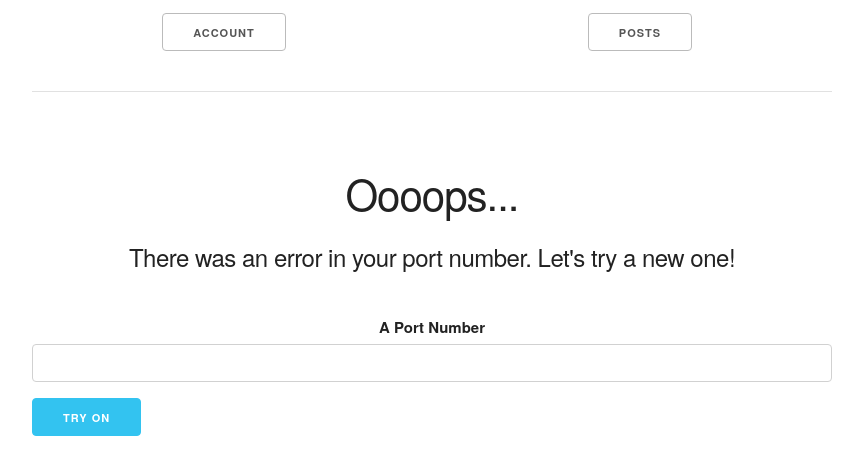
After one commit to Denittka/EqSoc, a Flask app: page /set_port in a window 1280 px wide. The commit adds this page. Shown: the top 475 px of the page, without its empty margins (208-1071 px from the left). Run offline with Flask 2, Linux system fonts and the light colour scheme.

Commit message:
Adding peers and setting port Catching port errors

```diff
--- /dev/null
+++ b/config.ini
@@ -0,0 +1,2 @@
+[SERVER]
+port = 8080
--- a/data/forms.py
+++ b/data/forms.py
@@ -1,6 +1,11 @@
 from flask_wtf import FlaskForm
-from wtforms import PasswordField, StringField, SubmitField, TextAreaField, BooleanField
-from wtforms.validators import DataRequired, EqualTo, Email
+from wtforms import StringField, SubmitField, TextAreaField, IntegerField
+from wtforms.validators import DataRequired
+
+
+class NewPort(FlaskForm):
+    port = IntegerField("Port", validators=[DataRequired()])
+    submit = SubmitField("Try on")
 
 
 class Follow(FlaskForm):
@@ -18,3 +23,9 @@ class RegistrationForm(FlaskForm):
     private_key = TextAreaField("Your Private Key")
     public_key = TextAreaField("Your Public Key")
     submit = SubmitField("Sign Up")
+
+
+class AddPeerForm(FlaskForm):
+    address = StringField("Peer's Address", validators=[DataRequired()])
+    port = IntegerField("Port", validators=[DataRequired()])
+    submit = SubmitField("Send")
--- a/main.py
+++ b/main.py
@@ -1,13 +1,42 @@
-from flask_login import LoginManager, current_user, login_required
+from flask_login import LoginManager, current_user, login_required, login_user
 from flask import Flask, redirect, render_template
 from data.db_session import create_session, global_init
-from data.forms import RegistrationForm
-from data.__all_models import User
+from data.forms import RegistrationForm, AddPeerForm, NewPort
+from data.__all_models import User, Peer
+from eqengine import Client, Server, ConfigParser
+from functools import wraps
 
 app = Flask(__name__, static_folder="static")
 app.config['SECRET_KEY'] = 'piuhPIDFUSHG<-I\'llNeverBeAloneAgain?->KOJDSkfoijds'
 login_manager = LoginManager()
 login_manager.init_app(app)
+server = Server()
+port = server.initialize()
+
+
+def check(function):
+    @wraps(function)
+    def checking_function():
+        if server.initialized:
+            return function()
+        return redirect("/set_port")
+    return checking_function
+
+
+@app.route("/set_port", methods=["GET", "POST"])
+def set_port():
+    form = NewPort()
+    global port
+    if form.validate_on_submit():
+        config = ConfigParser()
+        config.read("config.ini")
+        config["SERVER"]["port"] = str(form.port.data)
+        with open("config.ini", "w") as configfile:
+            config.write(configfile)
+        port = server.initialize()
+        return redirect("/")
+    return render_template("set_port.html", port=port, form=form)
+
 
 
 @login_manager.user_loader
@@ -33,16 +62,40 @@ def register():
         session.commit()
         file = open("data/private_key.dat", "w")
         file.write(form.private_key.data)
+        login_user(user)
+        return redirect("/")
     return render_template("register.html", errors=[], form=form)
 
 
+@app.route("/add_peer", methods=["GET", "POST"])
+@check
+@login_required
+def add_peer():
+    session = create_session()
+    form = AddPeerForm()
+    if form.validate_on_submit():
+        peer = Peer()
+        peer.address = form.address.data
+        peer.port = form.port.data
+        peer.pubkey = server.ask_pubkey(peer.address, peer.port)
+        session.add(peer)
+        session.commit()
+    return render_template("add_peer.html", form=form, error=[])
+
+
 @app.route("/", methods=['GET', 'POST'])
+@check
 @login_required
 def index():
-    pass
+    return ""
 
 
 if __name__ == '__main__':
+    config = ConfigParser()
+    config.read("config.ini")
     global_init("db/database.db")
     session = create_session()
+    user = session.query(User).get(0)
+    if user is not None:
+        login_user(user)
     app.run()
--- a/templates/base.html
+++ b/templates/base.html
@@ -6,6 +6,19 @@
     <link rel="stylesheet" type="text/css" href="static/custom.css"/>
 </head>
 <body>
+<header style="margin-top: 1%;">
+        <div class="container">
+            <div class="row">
+                <div class="six columns" align="middle">
+                    <a href="/user/0" class="button">Account</a>
+                </div>
+                <div class="six columns" align="middle">
+                    <a href="/" class="button">Posts</a>
+                </div>
+            </div>
+            <hr/>
+        </div>
+</header>
 <div class="container">
     {% block content %}{% endblock %}
 </div>
--- /dev/null
+++ b/templates/set_port.html
@@ -0,0 +1,23 @@
+{% extends "base.html" %}
+
+{% block content %}
+<section class="header" style="margin-top: 5%;">
+    <h2 class="title"> Oooops... </h2>
+    <h5> There was an error in your port number. Let's try a new one!</h5>
+</section>
+
+{% for error in errors %}
+<pre><code>{{ error }}</code></pre>
+{% endfor %}
+
+<form method="post">
+    {{ form.hidden_tag() }}
+    <div class="row" style="margin-top: 5%;">
+        <div class="twelve columns" align="middle">
+            <label for="port">A Port Number</label>
+            {{ form.port(class="u-full-width", type="number", id="port") }}
+        </div>
+    </div>
+    {{ form.submit(class="button-primary", type="submit", style="margin-top: 2%;") }}
+</form>
+{% endblock %}
```
Also changed, not shown: data/__all_models.py (+8 -0 lines), eqengine/__init__.py (added, +26 -0 lines), templates/add_peer.html (added, +26 -0 lines).
